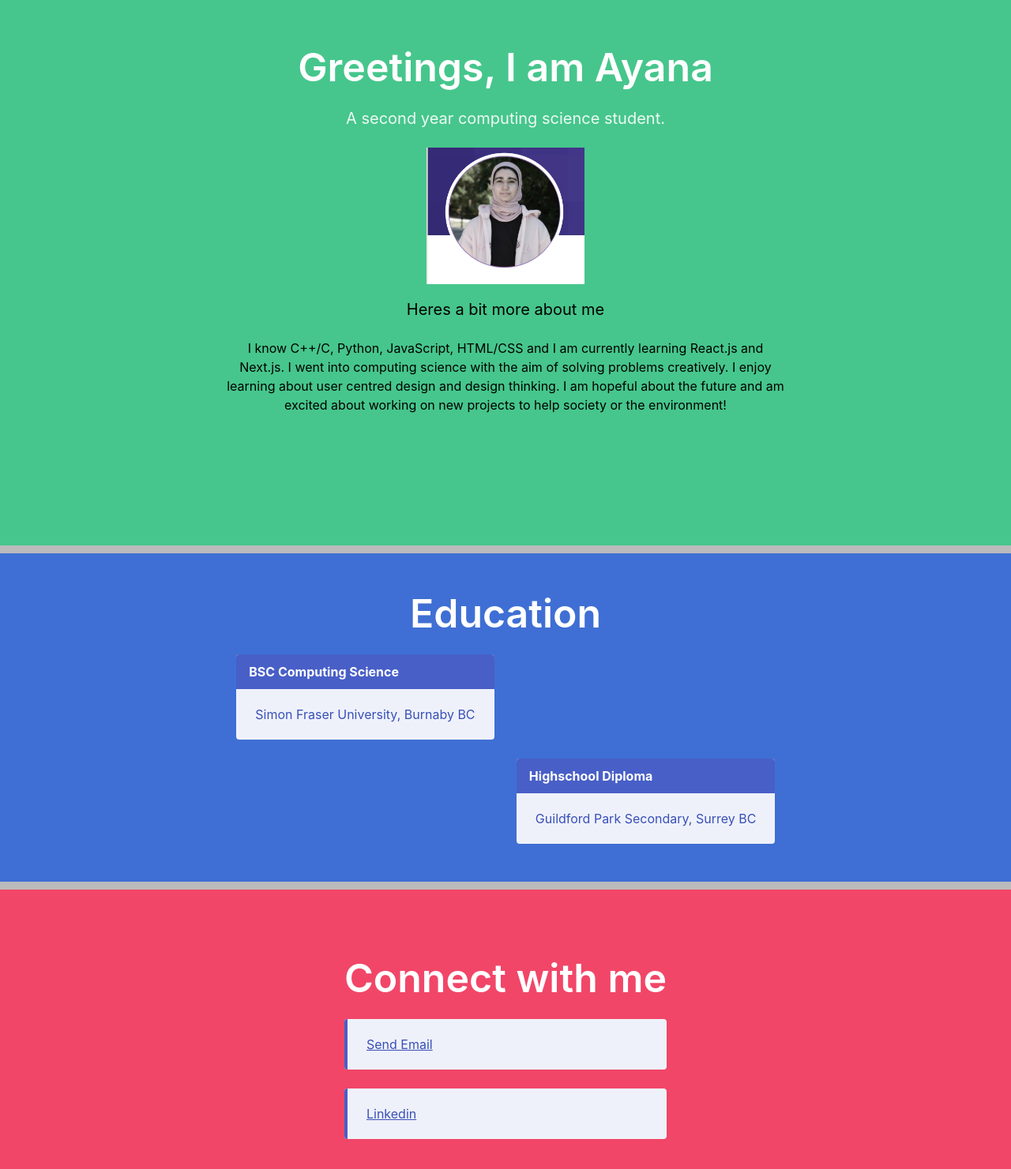
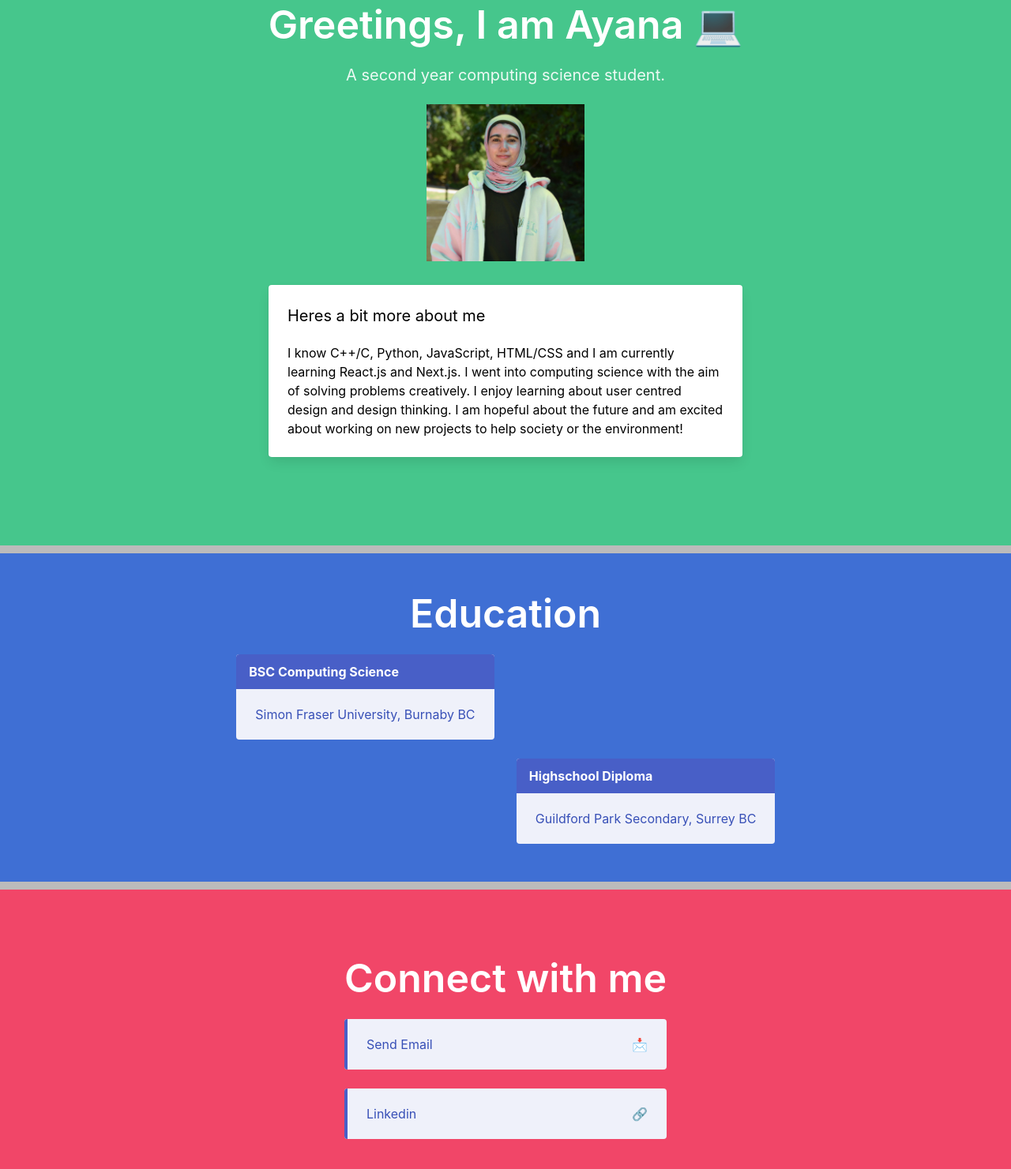
Before and after one commit to ayanahye/Assignment-3, a plain HTML site: page home.html in a window 1280 px wide. Shown: the part 185-1666 px from the top of the page at 79% size. Drawn offline with nearby package versions, Linux system fonts and the light colour scheme.

Commit message:
Close #16 finished adding icons and fixed the problem with the nav on small devices.

```diff
--- a/home.css
+++ b/home.css
@@ -9,7 +9,6 @@ hr.solid {
     background: rgb(87, 87, 234);
     background-attachment: fixed;
     color: white;
-
 }
 
 /* Create a CSS animation for the spark effect */
@@ -94,3 +93,25 @@ hr.solid {
     margin-top: 20px;
 
 }
+
+.message-body {
+    display: flex;
+    justify-content: space-between;
+}
+
+.card {
+    margin-top: 30px;
+    width: 600px;
+}
+
+.content {
+    padding-top: 0;
+}
+
+.subtitle2 {
+    font-size: 20px;
+}
+
+#no-line {
+    text-decoration: none;
+}
--- a/home.html
+++ b/home.html
@@ -4,6 +4,7 @@
     <meta charset="UTF-8">
     <meta name="viewport" content="width=device-width, initial-scale=1.0">
     <link rel="stylesheet" href="https://cdn.jsdelivr.net/npm/bulma@0.9.4/css/bulma.min.css">
+
     <link rel="stylesheet" href="home.css">
     <title>Home Page</title>
     <div class="container-cust">
@@ -56,15 +57,21 @@
 
                 <div class="my-text"></div>
                     <p class="title">
-                    Greetings, I am Ayana
+                      Greetings, I am Ayana 💻
                     </p>
                     <p class="subtitle">
                     A second year computing science student.
                     </p>
 
-                <img src="my-pic.png" alt="my pic" width="200px" height="200px">
-                <p id="black" class="subtitle">Heres a bit more about me</p>
-                <p id="black" class="about">I know C++/C, Python, JavaScript, HTML/CSS and I am currently learning React.js and Next.js. I went into computing science with the aim of solving problems creatively. I enjoy learning about user centred design and design thinking. I am hopeful about the future and am excited about working on new projects to help society or the environment!</p>
+                <img src="my-pic.jpeg" alt="my pic" width="200px" height="200px">
+                <div class="card">
+                  <div class="card-content">
+                    <div class="content">
+                      <p id="black" class="subtitle2">Heres a bit more about me</p>
+                      <p id="black" class="">I know C++/C, Python, JavaScript, HTML/CSS and I am currently learning React.js and Next.js. I went into computing science with the aim of solving problems creatively. I enjoy learning about user centred design and design thinking. I am hopeful about the future and am excited about working on new projects to help society or the environment!</p>
+                    </div>
+                  </div>
+                </div>
               </div>
             </div>
           </section>
@@ -101,12 +108,14 @@
                     </p>
                     <article class="message is-link">
                         <div class="message-body">
-                            <a href = "mailto: ayanahye2@gmail.com">Send Email</a>
+                            <a id="no-line" href = "mailto: ayanahye2@gmail.com">Send Email</a>
+                            <p>📩</p>
                         </div>
                     </article>
                     <article class="message is-link">
                         <div class="message-body">
-                          <a href="https://www.linkedin.com/in/ayana-hussain-a3399a227/?trk=public_profile_browsemap&originalSubdomain=ca">Linkedin</a>
+                          <a id="no-line" href="https://www.linkedin.com/in/ayana-hussain-a3399a227/?trk=public_profile_browsemap&originalSubdomain=ca">Linkedin</a>
+                          <p>🔗</p>
                         </div>
                     </article>
                 </div>
@@ -190,6 +199,16 @@
         });
     });
 
+    document.addEventListener('DOMContentLoaded', function () {
+        const navbarBurger = document.querySelector('.navbar-burger');
+        const navbarMenu = document.querySelector('.navbar-menu');
+
+        navbarBurger.addEventListener('click', function () {
+            navbarBurger.classList.toggle('is-active');
+            navbarMenu.classList.toggle('is-active');
+        });
+    });
+
 
     </script>
 </body>
```
Also changed, not shown: projects.html (+10 -1 lines), work.html (+12 -3 lines), my-pic.jpeg (added), my-pic.png (deleted).
